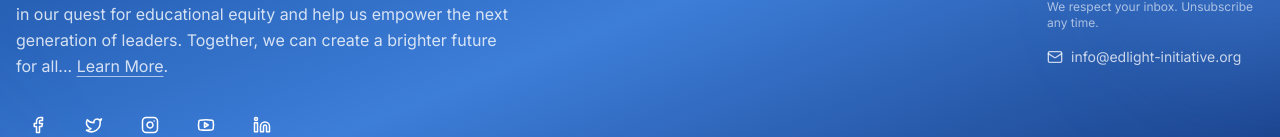
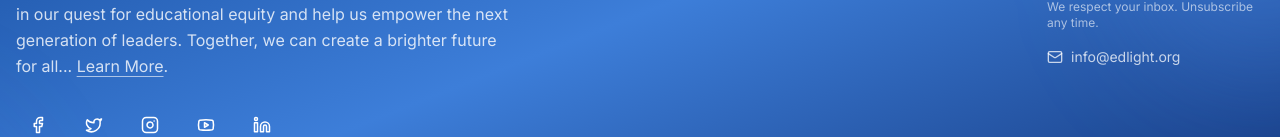
Before and after one commit to edlinitiative/EdLight-Initiative, a Next.js app: page / in a window 1280 px wide. Shown: the part 2939-3076 px from the top of the page. Built offline with nearby package versions, Linux system fonts and the light colour scheme.

Commit message:
Update contact email to info@edlight.org

```diff
--- a/components/Footer.tsx
+++ b/components/Footer.tsx
@@ -193,7 +193,7 @@ export default function Footer() {
               </form>
               <div className="mt-2 flex items-center gap-2 text-sm text-white/75">
                 <Mail size={16} />
-                <span>info@edlight-initiative.org</span>
+                <span>info@edlight.org</span>
               </div>
             </div>
           </div>
```
Also changed, not shown: 2 other files (tests, documents, lock files or other folders).
